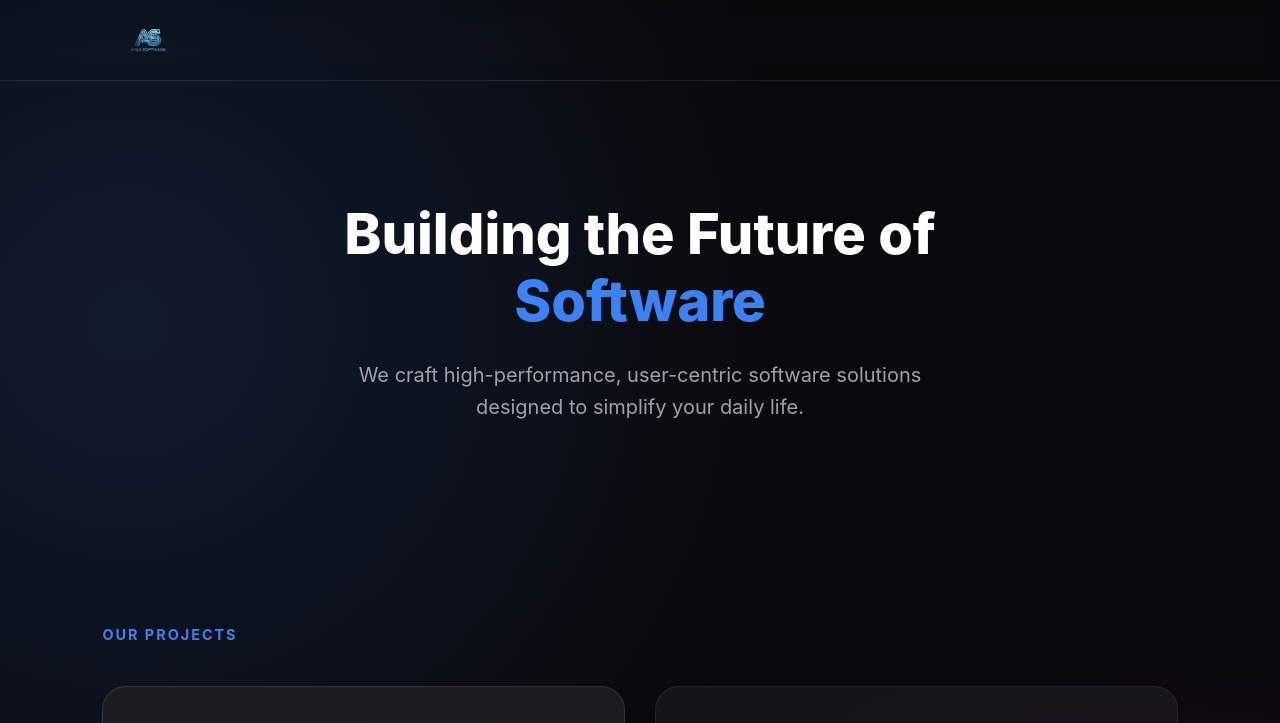
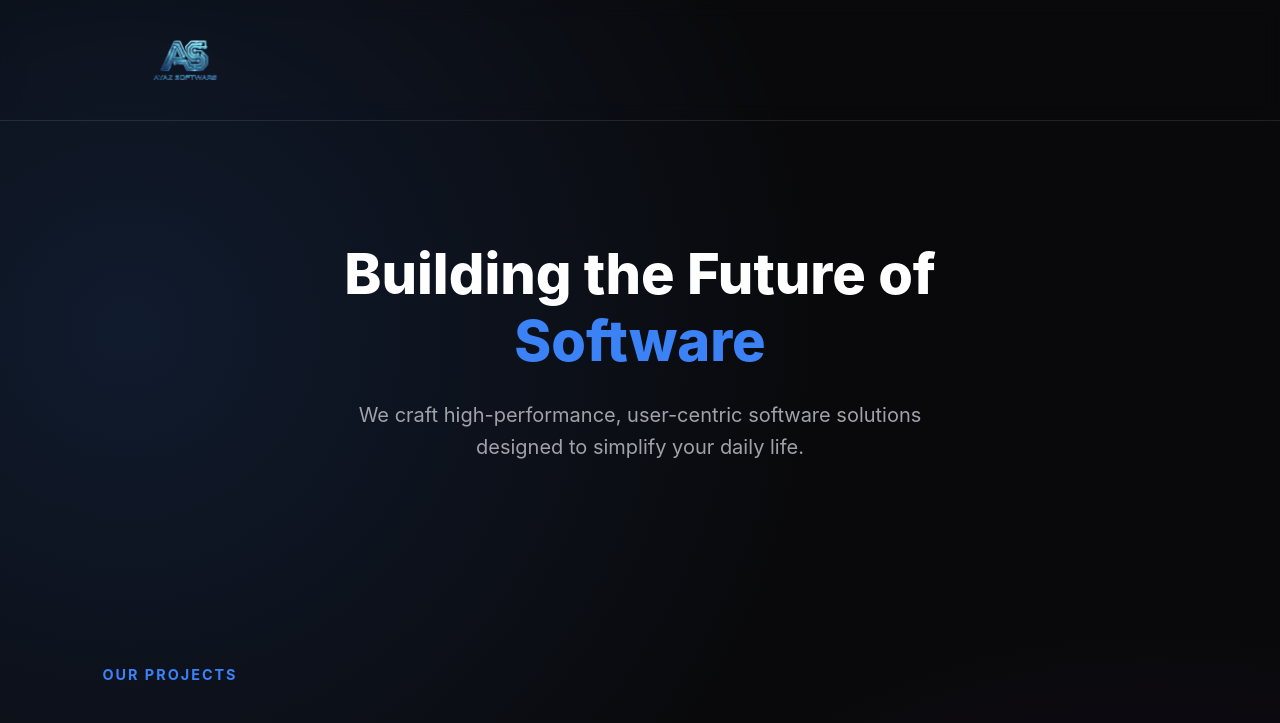
Before and after one commit to ayazsoftwaredev/ayazsoftwaredev.github.io, a plain HTML site: page index.html in a window 1280 px wide. Shown: the top 723 px of the page. Drawn offline with Linux system fonts and the light colour scheme.

Commit message:
Update index.html

```diff
--- a/index.html
+++ b/index.html
@@ -34,12 +34,12 @@
             line-height: 1.6;
         }
 
-        /* HEADER - GÜNCELLENDİ */
+        /* HEADER */
         header {
             display: flex;
             justify-content: space-between;
             align-items: center;
-            padding: 15px 8%; /* Padding biraz azaltıldı */
+            padding: 15px 8%;
             backdrop-filter: blur(10px);
             position: sticky;
             top: 0;
@@ -47,16 +47,16 @@
             border-bottom: 1px solid var(--glass-border);
         }
 
-        /* YENİ: Header Logosu İçin Ayar */
+        /* GÜNCELLENDİ: Logo Boyutu Büyütüldü */
         .brand-logo {
-            height: 50px; /* Logo yüksekliği - İsteğe göre artırılabilir */
+            height: 90px; /* BURASI DEĞİŞTİ: 50px'den 90px'e çıktı */
             width: auto;
             display: block;
             transition: transform 0.3s ease;
         }
 
         .brand-logo:hover {
-            transform: scale(1.05); /* Üzerine gelince hafif büyüsün */
+            transform: scale(1.05);
         }
 
         /* HERO SECTION */
```
